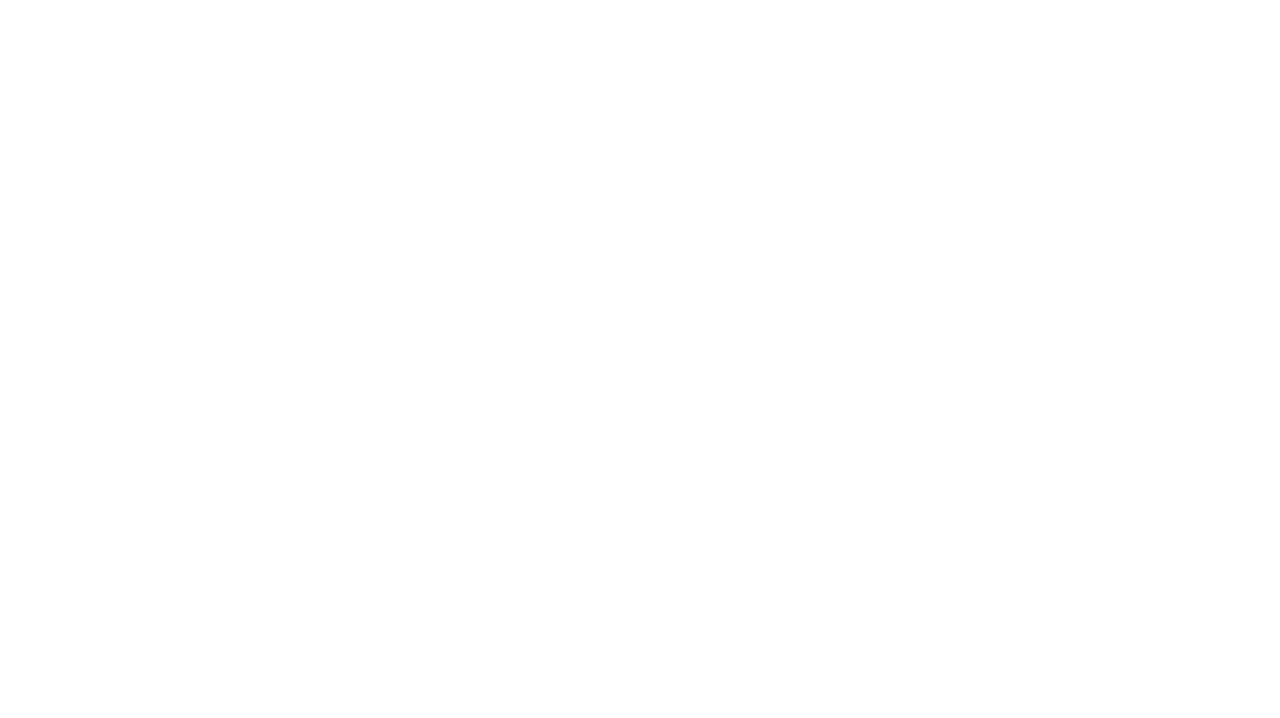
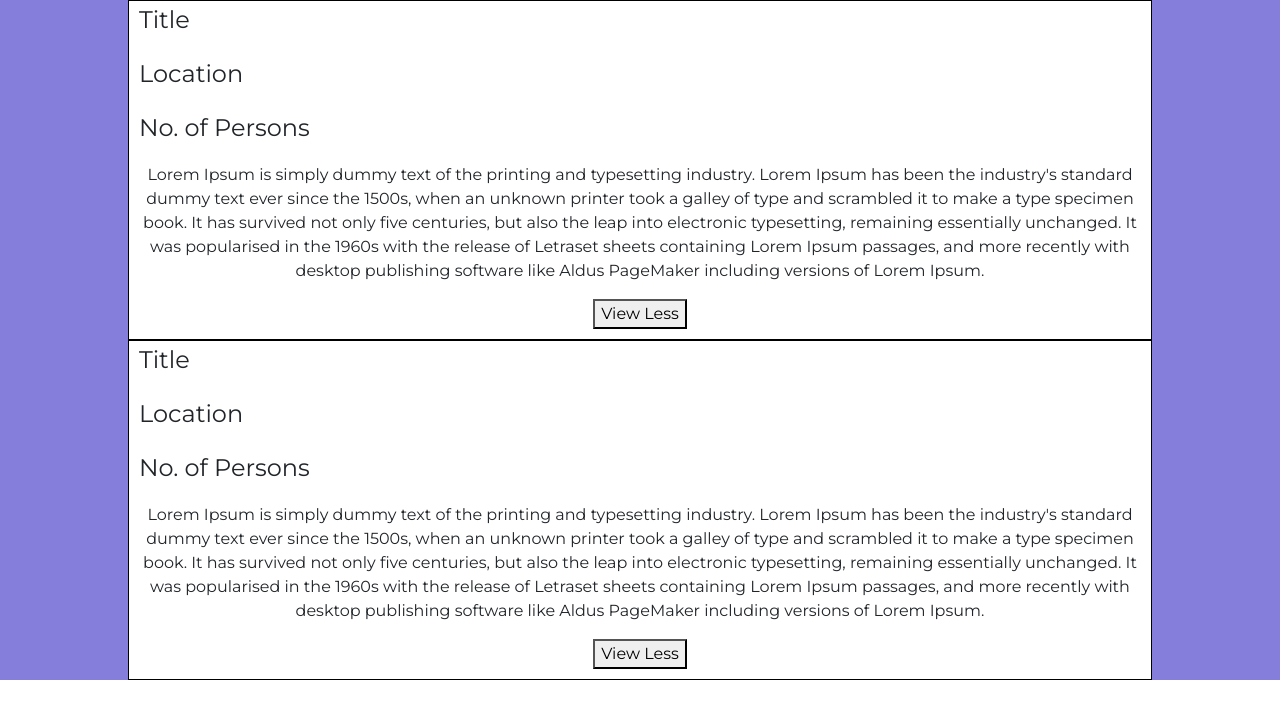
Before and after one commit to abelkmathew/2021_IBM_Code_Challenge_Informal-Workers-Management-Platform, a React (Create React App) app in the folder Frontend/frontend/: page /workerhome in a window 1280 px wide. Before the commit this address had no page. Shown: the top 718 px of the page. Built offline with nearby package versions, Linux system fonts and the light colour scheme.

Commit message:
workers side frontend

```diff
--- a/Frontend/frontend/src/App.js
+++ b/Frontend/frontend/src/App.js
@@ -11,6 +11,7 @@ import Login from './pages/Login/Login';
 import Signup from './pages/SignUp/SignUp';
 import CustomerSignUp from './pages/CustomerSignUp/CustomerSignUp';
 import WorkerSignUp from './pages/WorkerSignUp/WorkerSignUp'
+import WorkerHome from './pages/WorkerHome/WorkerHome';
 
 function App() {
   return (
@@ -23,6 +24,7 @@ function App() {
           <Route path='/signup' element={<Signup/>} />
           <Route path='/custsignup' element={<CustomerSignUp/>} />
           <Route path='/workersignup' element={<WorkerSignUp/>} />
+          <Route path='/workerhome' element={<WorkerHome/>} />
         </Routes>
       </div>
     </Router>
--- /dev/null
+++ b/Frontend/frontend/src/components/Post/Post.js
@@ -0,0 +1,31 @@
+import React,{ useState} from 'react'
+import './post.css';
+
+function Post() {
+
+    const [dropdown, setDropdown] = useState(true);
+
+    return (
+        <div className="post">
+            <div className="detailsBox">
+                <p id="title">Title</p>
+                <p id="location">Location</p>
+                <p id="persons">No. of Persons</p>
+            </div>
+            {dropdown ?
+                <div className="dropdown">
+                    <p id="description">Lorem Ipsum is simply dummy text of the printing and typesetting industry. Lorem Ipsum has been the industry's standard dummy text ever since the 1500s, when an unknown printer took a galley of type and scrambled it to make a type specimen book. It has survived not only five centuries, but also the leap into electronic typesetting, remaining essentially unchanged. It was popularised in the 1960s with the release of Letraset sheets containing Lorem Ipsum passages, and more recently with desktop publishing software like Aldus PageMaker including versions of Lorem Ipsum.</p>
+                    <button onClick={()=> setDropdown(!dropdown)} id="viewless">View Less</button>
+                </div>
+
+                :
+                <div className="dropdown">
+                <button onClick={()=> setDropdown(!dropdown)} id="moredetails">More details</button>
+                </div>
+            }
+
+        </div>
+    )
+}
+
+export default Post
--- /dev/null
+++ b/Frontend/frontend/src/components/Post/post.css
@@ -0,0 +1,22 @@
+.post{
+    max-width: 80%;
+    border: 1px solid black;
+    background-color: white !important;
+    margin: 0 auto;
+}
+
+.detailsBox{
+    text-align: left;
+}
+.detailsBox p{
+    padding:  1px 10px;
+    font-size: 1.5em;
+}
+
+#moredetails .viewless{
+    color: blue;
+}
+
+.dropdown{
+    margin: 10px 0;
+}
--- a/Frontend/frontend/src/pages/Login/Login.js
+++ b/Frontend/frontend/src/pages/Login/Login.js
@@ -15,7 +15,7 @@ function Login() {
                     <button type="button" class="btn ">Login</button>
                     <div className="signUp">
                         Don't have an account?
-                        <Link to="signUp"> Sign Up</Link>
+                        <Link to="signup"> Sign Up</Link>
                     </div>
                 </div>
             </div>
--- a/Frontend/frontend/src/pages/WorkerHome/WorkerHome.js
+++ b/Frontend/frontend/src/pages/WorkerHome/WorkerHome.js
@@ -0,0 +1,14 @@
+import React from 'react'
+import './workerhome.css';
+import Post from '../../components/Post/Post'
+
+function WorkerHome() {
+    return (
+        <div className="workerhome">
+            <Post />
+            <Post />
+        </div>
+    )
+}
+
+export default WorkerHome
--- a/Frontend/frontend/src/pages/WorkerHome/workerhome.css
+++ b/Frontend/frontend/src/pages/WorkerHome/workerhome.css
@@ -0,0 +1,3 @@
+.workerhome{
+    width: 100vw;
+}
```
Also changed, not shown: Frontend/frontend/src/components/Post.js (deleted).
